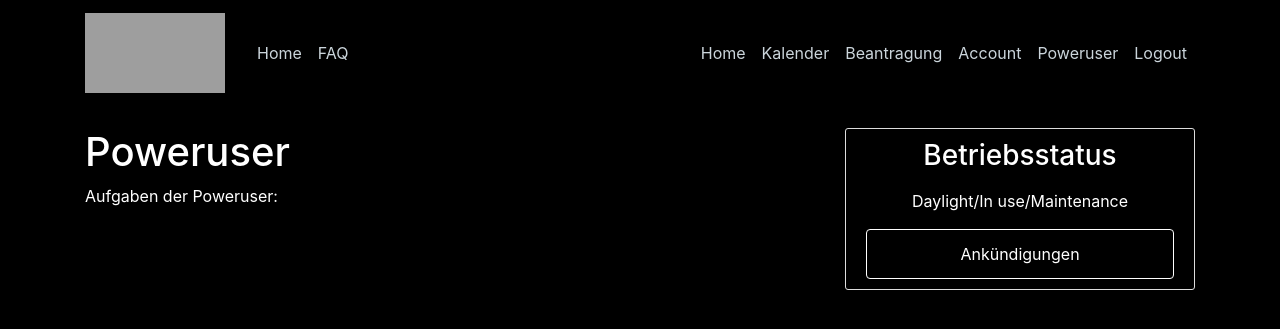
After one commit to peter-englmaier/vds-sternwarte, a Flask app: page /poweruser in a window 1280 px wide. The commit adds this page. Shown: the top 329 px of the page. Run offline with Flask 3, Linux system fonts and the light colour scheme; the visitor is signed in with stand-in values (Sample User, id 1); parts of the project's set-up code (start-up, migrations or seed data) failed here and were passed over; some libraries are stand-ins or nearby versions; grey boxes are pictures that could not be loaded.

Commit message:
Poweruserlink und Webseite sind ergänzt

```diff
--- a/webapp/main/routes.py
+++ b/webapp/main/routes.py
@@ -22,6 +22,14 @@ def calendar():
     version = "0.1-rc"
     return render_template('calendar.html', title='Kalender', version=version, commitId=softwareId)
 
+@main.route("/poweruser")
+@login_required
+def poweruser():
+    softwareId = "$Id$"
+    version = "0.1-rc"
+    return render_template('poweruser.html', title='Poweruser', version=version, commitId=softwareId)
+
+
 @main.route("/faq")
 def faq():
     softwareId = "$Id$"
--- a/webapp/templates/layout.html
+++ b/webapp/templates/layout.html
@@ -38,6 +38,7 @@
                 <a class="nav-item nav-link" href="{{ url_for('main.calendar') }}">Kalender</a>
                 <a class="nav-item nav-link" href="{{ url_for('posts.new_post') }}">Beantragung</a>
                 <a class="nav-item nav-link" href="{{ url_for('users.account') }}">Account</a>
+                <a class="nav-item nav-link" href="{{ url_for('main.poweruser') }}">Poweruser</a>
                 <a class="nav-item nav-link" href="{{ url_for('users.logout') }}">Logout</a>
               {% else %}
                 <a class="nav-item nav-link" href="{{ url_for('users.login') }}">Login</a>
--- /dev/null
+++ b/webapp/templates/poweruser.html
@@ -0,0 +1,7 @@
+<!-- webapp/templates/about.html -->
+{% extends "layout.html" %}
+
+{% block content %}
+    <h1>Poweruser</h1>
+    <p>Aufgaben der Poweruser:</p>
+{% endblock %}
```
